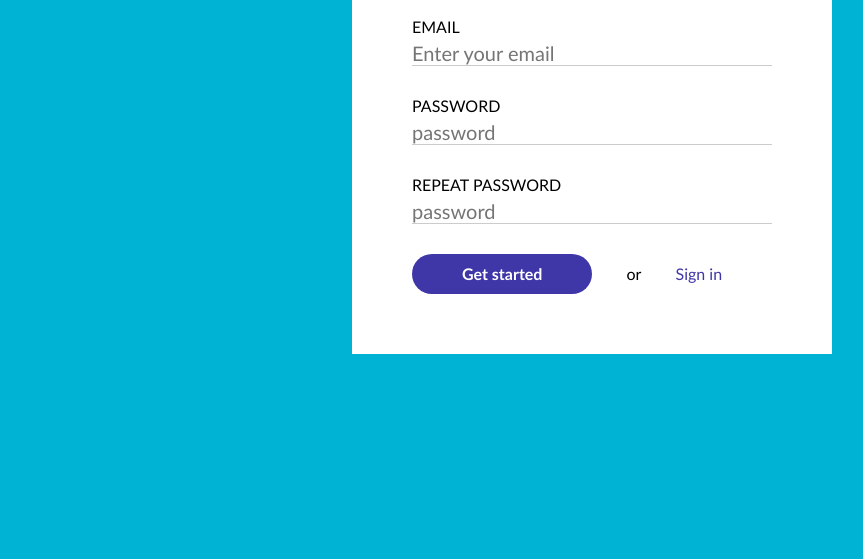
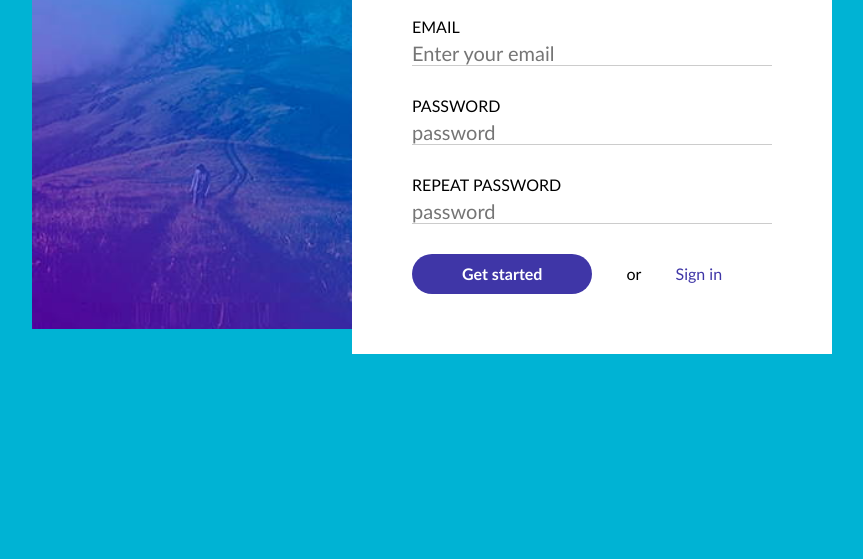
Before and after one commit to front-end-by-rimantas/18a-grupe-sign-up, a plain HTML site: page index.html in a window 1280 px wide. Shown: the part 241-800 px from the top of the page, without its empty margins (208-1071 px from the left). Drawn offline with Linux system fonts and the light colour scheme.

Commit message:
Left side background image

```diff
--- a/main.css
+++ b/main.css
@@ -20,9 +20,15 @@ body {
         .left-column {
             display: inline-block;
             width: 40%;
+            height: 440px;
+            margin-top: 30px;
             float: left;
             padding: 40px;
             background-color: #3F36A7;
+            background-image: url(./kalnas.jpg);
+            background-repeat: no-repeat;
+            background-size: cover;
+            background-position: center;
             color: #fff;
         }
             .title {
```
